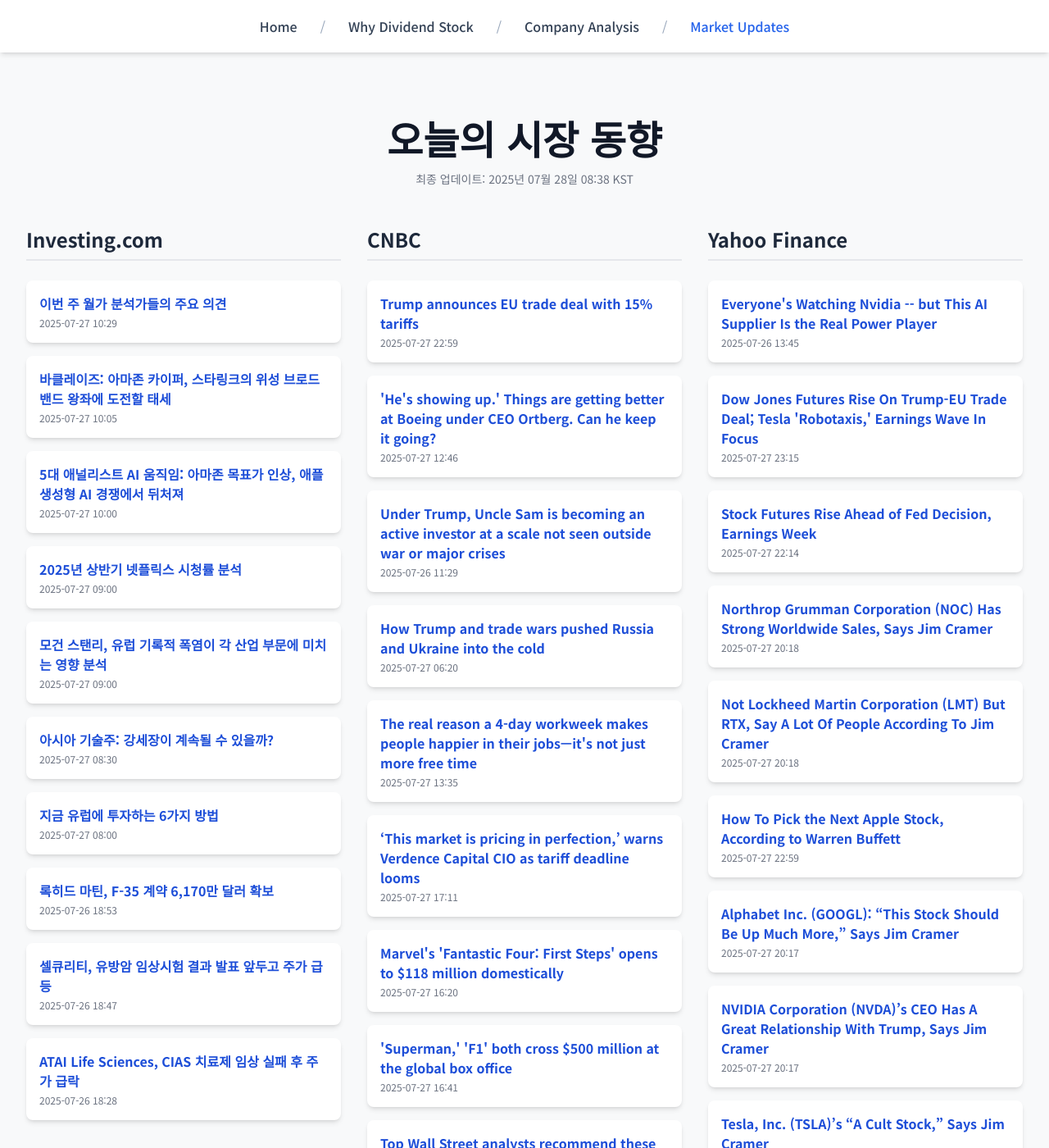
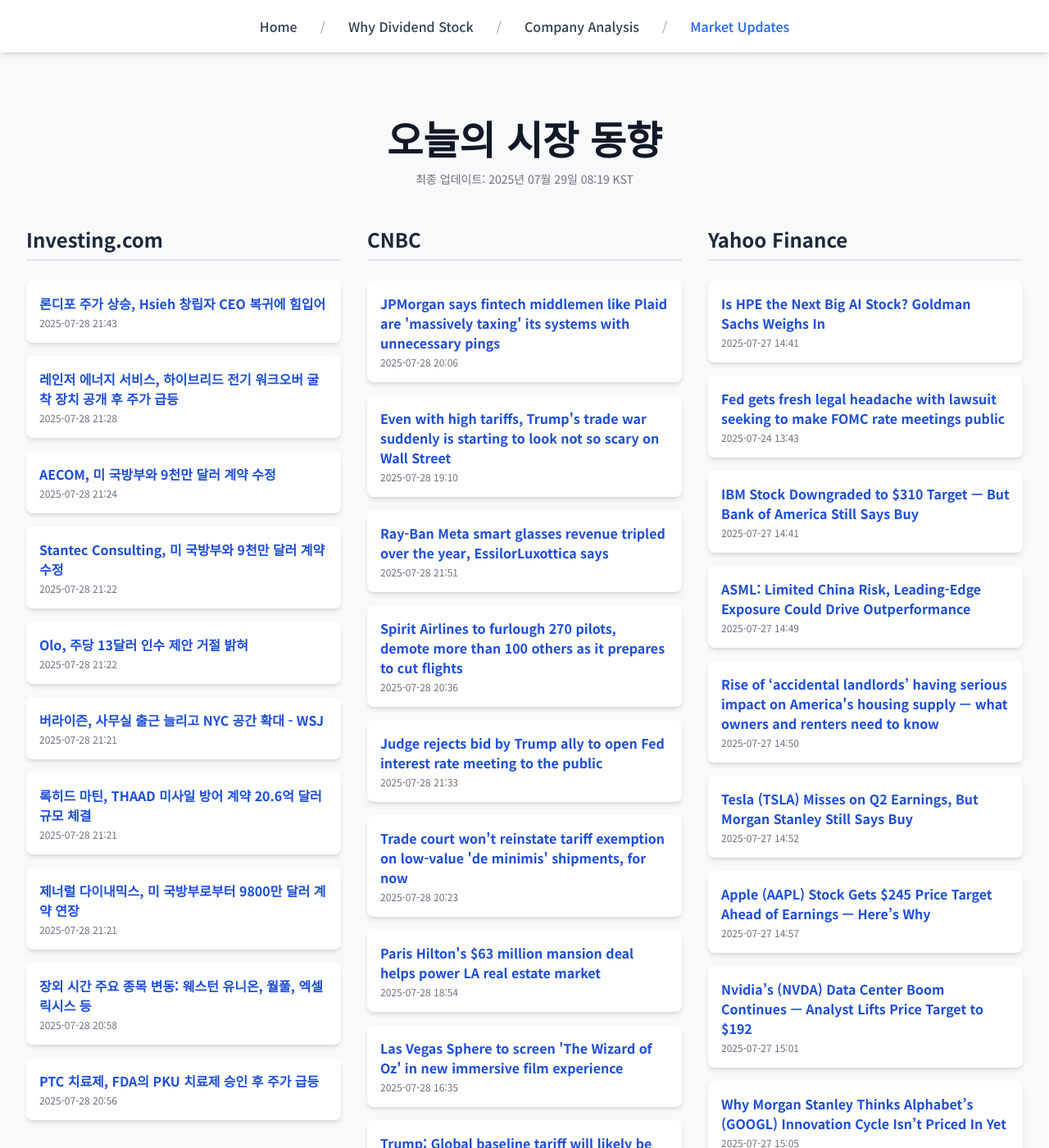
Before and after one commit to Kay-Hwang/my-company-analysis, a Jekyll site: the page built from market-updates.html, in a window 1280 px wide and 1400 px high. Shown: the whole window at 82% size. Built offline with Jekyll 4.4.1, drawn with Linux system fonts in a browser that asks for light colours; nearby versions of some CDN libraries; a script that is not in the unit is left out; some of the changed text lies outside the part shown.

Commit message:
Update daily data

```diff
--- a/_data/latest_data.json
+++ b/_data/latest_data.json
@@ -1,190 +1,190 @@
 {
-  "lastUpdated": "2025년 07월 28일 08:38 KST",
+  "lastUpdated": "2025년 07월 29일 08:19 KST",
   "news": {
     "investing": [
       {
-        "title": "이번 주 월가 분석가들의 주요 의견",
-        "link": "https://kr.investing.com/news/stock-market-news/article-1565138",
-        "pubDate": "2025-07-27 10:29:01",
-        "summary": "이번 주 월가 분석가들의 주요 의견"
+        "title": "론디포 주가 상승, Hsieh 창립자 CEO 복귀에 힘입어",
+        "link": "https://kr.investing.com/news/stock-market-news/article-93CH-1566863",
+        "pubDate": "2025-07-28 21:43:59",
+        "summary": "론디포 주가 상승, Hsieh 창립자 CEO 복귀에 힘입어"
       },
       {
-        "title": "바클레이즈: 아마존 카이퍼, 스타링크의 위성 브로드밴드 왕좌에 도전할 태세",
-        "link": "https://kr.investing.com/news/stock-market-news/article-1565135",
-        "pubDate": "2025-07-27 10:05:05",
-        "summary": "바클레이즈: 아마존 카이퍼, 스타링크의 위성 브로드밴드 왕좌에 도전할 태세"
+        "title": "레인저 에너지 서비스, 하이브리드 전기 워크오버 굴착 장치 공개 후 주가 급등",
+        "link": "https://kr.investing.com/news/stock-market-news/article-93CH-1566842",
+        "pubDate": "2025-07-28 21:28:34",
+        "summary": "레인저 에너지 서비스, 하이브리드 전기 워크오버 굴착 장치 공개 후 주가 급등"
       },
       {
-        "title": "5대 애널리스트 AI 움직임: 아마존 목표가 인상, 애플 생성형 AI 경쟁에서 뒤처져",
-        "link": "https://kr.investing.com/news/stock-market-news/article-1565129",
-        "pubDate": "2025-07-27 10:00:08",
-        "summary": "5대 애널리스트 AI 움직임: 아마존 목표가 인상, 애플 생성형 AI 경쟁에서 뒤처져"
+        "title": "AECOM, 미 국방부와 9천만 달러 계약 수정",
+        "link": "https://kr.investing.com/news/stock-market-news/article-93CH-1566832",
+        "pubDate": "2025-07-28 21:24:18",
+        "summary": "AECOM, 미 국방부와 9천만 달러 계약 수정"
       },
       {
-        "title": "2025년 상반기 넷플릭스 시청률 분석",
-        "link": "https://kr.investing.com/news/stock-market-news/article-1565114",
-        "pubDate": "2025-07-27 09:00:09",
-        "summary": "2025년 상반기 넷플릭스 시청률 분석"
+        "title": "Stantec Consulting, 미 국방부와 9천만 달러 계약 수정",
+        "link": "https://kr.investing.com/news/stock-market-news/article-93CH-1566829",
+        "pubDate": "2025-07-28 21:22:46",
+        "summary": "Stantec Consulting, 미 국방부와 9천만 달러 계약 수정"
       },
       {
-        "title": "모건 스탠리, 유럽 기록적 폭염이 각 산업 부문에 미치는 영향 분석",
-        "link": "https://kr.investing.com/news/stock-market-news/article-1565113",
-        "pubDate": "2025-07-27 09:00:04",
-        "summary": "모건 스탠리, 유럽 기록적 폭염이 각 산업 부문에 미치는 영향 분석"
+        "title": "Olo, 주당 13달러 인수 제안 거절 밝혀",
+        "link": "https://kr.investing.com/news/stock-market-news/article-93CH-1566828",
+        "pubDate": "2025-07-28 21:22:44",
+        "summary": "Olo, 주당 13달러 인수 제안 거절 밝혀"
       },
       {
-        "title": "아시아 기술주: 강세장이 계속될 수 있을까?",
-        "link": "https://kr.investing.com/news/stock-market-news/article-1565111",
-        "pubDate": "2025-07-27 08:30:04",
-        "summary": "아시아 기술주: 강세장이 계속될 수 있을까?"
+        "title": "버라이즌, 사무실 출근 늘리고 NYC 공간 확대 - WSJ",
+        "link": "https://kr.investing.com/news/stock-market-news/article-93CH-1566825",
+        "pubDate": "2025-07-28 21:21:37",
+        "summary": "버라이즌, 사무실 출근 늘리고 NYC 공간 확대 - WSJ"
       },
       {
-        "title": "지금 유럽에 투자하는 6가지 방법",
-        "link": "https://kr.investing.com/news/stock-market-news/article-1565097",
-        "pubDate": "2025-07-27 08:00:07",
-        "summary": "지금 유럽에 투자하는 6가지 방법"
+        "title": "록히드 마틴, THAAD 미사일 방어 계약 20.6억 달러 규모 체결",
+        "link": "https://kr.investing.com/news/stock-market-news/article-93CH-1566824",
+        "pubDate": "2025-07-28 21:21:36",
+        "summary": "록히드 마틴, THAAD 미사일 방어 계약 20.6억 달러 규모 체결"
       },
       {
-        "title": "록히드 마틴, F-35 계약 6,170만 달러 확보",
-        "link": "https://kr.investing.com/news/stock-market-news/article-93CH-1565008",
-        "pubDate": "2025-07-26 18:53:53",
-        "summary": "록히드 마틴, F-35 계약 6,170만 달러 확보"
+        "title": "제너럴 다이내믹스, 미 국방부로부터 9800만 달러 계약 연장",
+        "link": "https://kr.investing.com/news/stock-market-news/article-93CH-1566823",
+        "pubDate": "2025-07-28 21:21:20",
+        "summary": "제너럴 다이내믹스, 미 국방부로부터 9800만 달러 계약 연장"
       },
       {
-        "title": "셀큐리티, 유방암 임상시험 결과 발표 앞두고 주가 급등",
-        "link": "https://kr.investing.com/news/stock-market-news/article-93CH-1565007",
-        "pubDate": "2025-07-26 18:47:28",
-        "summary": "셀큐리티, 유방암 임상시험 결과 발표 앞두고 주가 급등"
+        "title": "장외 시간 주요 종목 변동: 웨스턴 유니온, 월풀, 엑셀릭시스 등",
+        "link": "https://kr.investing.com/news/stock-market-news/article-432SI-1566790",
+        "pubDate": "2025-07-28 20:58:20",
+        "summary": "장외 시간 주요 종목 변동: 웨스턴 유니온, 월풀, 엑셀릭시스 등"
       },
       {
-        "title": "ATAI Life Sciences, CIAS 치료제 임상 실패 후 주가 급락",
-        "link": "https://kr.investing.com/news/stock-market-news/article-93CH-1565005",
-        "pubDate": "2025-07-26 18:28:42",
-        "summary": "ATAI Life Sciences, CIAS 치료제 임상 실패 후 주가 급락"
+        "title": "PTC 치료제, FDA의 PKU 치료제 승인 후 주가 급등",
+        "link": "https://kr.investing.com/news/stock-market-news/article-93CH-1566784",
+        "pubDate": "2025-07-28 20:56:41",
+        "summary": "PTC 치료제, FDA의 PKU 치료제 승인 후 주가 급등"
       }
     ],
     "cnbc": [
       {
-        "title": "Trump announces EU trade deal with 15% tariffs",
-        "link": "https://www.cnbc.com/2025/07/27/trump-european-union-eu-trade-tariffs.html",
-        "pubDate": "Sun, 27 Jul 2025 22:59:02 GMT",
-        "summary": "President Donald Trump and European Commission President Ursula von der Leyen met for a pivotal discussion before Trump's Aug 1. tariff deadline."
+        "title": "JPMorgan says fintech middlemen like Plaid are 'massively taxing' its systems with unnecessary pings",
+        "link": "https://www.cnbc.com/2025/07/28/jpmorgan-fintech-middlemen-plaid-data-requests-taxing-systems.html",
+        "pubDate": "Mon, 28 Jul 2025 20:06:41 GMT",
+        "summary": "JPMorgan, the biggest U.S. bank by assets, is preparing to charge fintech middlemen such as Plaid and MX new fees for access to customer data."
       },
       {
-        "title": "'He's showing up.' Things are getting better at Boeing under CEO Ortberg. Can he keep it going?",
-        "link": "https://www.cnbc.com/2025/07/27/boeing-ceo-ortberg-airplane-deliveries-defense.html",
-        "pubDate": "Sun, 27 Jul 2025 12:46:03 GMT",
-        "summary": "Wall Street analysts expect the aircraft manufacturer to halve its second-quarter losses from a year ago when it reports earnings this week."
+        "title": "Even with high tariffs, Trump's trade war suddenly is starting to look not so scary on Wall Street",
+        "link": "https://www.cnbc.com/2025/07/28/trumps-trade-war-is-starting-to-look-not-so-scary-on-wall-street.html",
+        "pubDate": "Mon, 28 Jul 2025 19:10:55 GMT",
+        "summary": "Economists cite several factors as reasons for why the landscape looks less dire."
       },
       {
-        "title": "Under Trump, Uncle Sam is becoming an active investor at a scale not seen outside war or major crises",
-        "link": "https://www.cnbc.com/2025/07/26/under-trump-us-an-active-investor-at-scale-not-seen-outside-major-crises.html",
-        "pubDate": "Sat, 26 Jul 2025 11:29:46 GMT",
-        "summary": "The Trump administration has shown that it's willing to buy up stakes in publicly traded companies, a level of intervention that some say is unprecedented."
+        "title": "Ray-Ban Meta smart glasses revenue tripled over the year, EssilorLuxottica says",
+        "link": "https://www.cnbc.com/2025/07/28/ray-ban-meta-revenue-tripled-essilorluxottica.html",
+        "pubDate": "Mon, 28 Jul 2025 21:51:48 GMT",
+        "summary": "Revenue from sales of Ray-Ban Meta smart glasses more than tripled during the first half of the year, EssilorLuxottica said in its latest earnings report."
       },
       {
-        "title": "How Trump and trade wars pushed Russia and Ukraine into the cold",
-        "link": "https://www.cnbc.com/2025/07/27/how-trump-and-trade-wars-pushed-russia-and-ukraine-into-the-cold.html",
-        "pubDate": "Sun, 27 Jul 2025 06:20:47 GMT",
-        "summary": "It's easy to forget Russian and Ukrainian soldiers continue to fight for every inch of frontline territory in Ukraine, and the world feels like it has moved on."
+        "title": "Spirit Airlines to furlough 270 pilots, demote more than 100 others as it prepares to cut flights",
+        "link": "https://www.cnbc.com/2025/07/28/spirit-airlines-to-furlough-270-pilots-downgrade-more-than-100-others.html",
+        "pubDate": "Mon, 28 Jul 2025 20:36:59 GMT",
+        "summary": "Spirit emerged from Chapter 11 bankruptcy in March and has been trying to win over customers with more upscale travel options."
       },
       {
-        "title": "The real reason a 4-day workweek makes people happier in their jobs—it's not just more free time",
-        "link": "https://www.cnbc.com/2025/07/27/the-real-reason-a-4-day-workweek-makes-people-happier-in-their-jobs.html",
-        "pubDate": "Sun, 27 Jul 2025 13:35:01 GMT",
-        "summary": "Juliet Schor has researched the impacts of a four-day workweek on 245 businesses and 8,700 people."
+        "title": "Judge rejects bid by Trump ally to open Fed interest rate meeting to the public",
+        "link": "https://www.cnbc.com/2025/07/28/fed-rate-powell-azoria-fund-lawsuit.html",
+        "pubDate": "Mon, 28 Jul 2025 21:33:21 GMT",
+        "summary": "Azoria Capital sued Federal Reserve Chairman Jerome Powell to force the Federal Open Market Committee to open its interest rate meetings to the public."
       },
       {
-        "title": "‘This market is pricing in perfection,’ warns Verdence Capital CIO as tariff deadline looms",
-        "link": "https://www.cnbc.com/2025/07/27/tariff-turmoil-market-pricing-in-perfection-warns-verdence-cio.html",
-        "pubDate": "Sun, 27 Jul 2025 17:11:32 GMT",
-        "summary": "The market may be trading around record highs, but Verdence Capital's Megan Horneman is worried trouble is lurking."
+        "title": "Trade court won't reinstate tariff exemption on low-value 'de minimis' shipments, for now",
+        "link": "https://www.cnbc.com/2025/07/28/trade-tariff-exemption-trump-lawsuit.html",
+        "pubDate": "Mon, 28 Jul 2025 20:23:11 GMT",
+        "summary": "A federal appeals court will soon hear oral arguments in a major case challenging Trump's \"reciprocal\" tariffs."
       },
       {
-        "title": "Marvel's 'Fantastic Four: First Steps' opens to $118 million domestically",
-        "link": "https://www.cnbc.com/2025/07/27/marvels-fantastic-four-first-steps-opens-to-118-million.html",
-        "pubDate": "Sun, 27 Jul 2025 16:20:37 GMT",
-        "summary": "Marvel's \"Fantastic Four: First Steps\" opened to an estimated $118 million at the domestic box office."
+        "title": "Paris Hilton's $63 million mansion deal helps power LA real estate market",
+        "link": "https://www.cnbc.com/2025/07/28/los-angeles-luxury-real-estate.html",
+        "pubDate": "Mon, 28 Jul 2025 18:54:56 GMT",
+        "summary": "Los Angeles real estate dominated the list of the top 10 most expensive homes sold in June, according to Redfin."
       },
       {
-        "title": "'Superman,' 'F1' both cross $500 million at the global box office",
-        "link": "https://www.cnbc.com/2025/07/27/superman-f1-both-cross-500-million-at-the-global-box-office.html",
-        "pubDate": "Sun, 27 Jul 2025 16:41:44 GMT",
-        "summary": "Warner Bros. Discovery had two films cross the $500 million mark this weekend — DC Studio's \"Superman\" and Apple's \"F1.\""
+        "title": "Las Vegas Sphere to screen 'The Wizard of Oz' in new immersive film experience",
+        "link": "https://www.cnbc.com/2025/07/28/las-vegas-sphere-wizard-of-oz-film.html",
+        "pubDate": "Mon, 28 Jul 2025 16:35:23 GMT",
+        "summary": "The Las Vegas Sphere will soon screen 1939's \"The Wizard of Oz\" in a new immersive film experience."
       },
       {
-        "title": "Top Wall Street analysts recommend these dividend stocks for regular income",
-        "link": "https://www.cnbc.com/2025/07/27/top-wall-street-analysts-recommend-these-dividend-stocks-for-regular-income.html",
-        "pubDate": "Sun, 27 Jul 2025 11:17:07 GMT",
-        "summary": "TipRanks' analyst ranking service discusses three dividend-paying stocks, including EOG Resources and Verizon, favored by Wall Street."
+        "title": "Trump: Global baseline tariff will likely be 15% to 20%",
+        "link": "https://www.cnbc.com/2025/07/28/trump-world-tariff-trade.html",
+        "pubDate": "Mon, 28 Jul 2025 16:24:18 GMT",
+        "summary": "The figures are significant because they represent a major increase from the 10% baseline tariff Trump announced in April of this year."
       },
       {
-        "title": "I’m a travel expert who has visited 70 countries—these 7 phrases make you sound like ‘an obnoxious American’",
-        "link": "https://www.cnbc.com/2025/07/27/these-phrases-make-you-sound-like-an-obnoxious-american-traveling-abroad.html",
-        "pubDate": "Sun, 27 Jul 2025 13:00:01 GMT",
-        "summary": "These phrases Americans often say while traveling abroad \"can come off as rude, offensive, or ignorant,\" says Chicago-based travel writer Meena Thiruvengadam."
+        "title": "Trump Organization says Amazon, Walmart, eBay sellers are hawking knockoff shirts, hats, mugs",
+        "link": "https://www.cnbc.com/2025/07/28/trump-amazon-walmart-ebay-sellers-counterfeit.html",
+        "pubDate": "Mon, 28 Jul 2025 20:33:03 GMT",
+        "summary": "The Trump Organization said several unnamed businesses sold counterfeit coffee mugs, hats and other goods bearing its trademarks."
       }
     ],
     "yahoo": [
       {
-        "title": "Everyone's Watching Nvidia -- but This AI Supplier Is the Real Power Player",
-        "link": "https://finance.yahoo.com/news/everyones-watching-nvidia-ai-supplier-134500604.html",
-        "pubDate": "2025-07-26T13:45:00Z",
-        "summary": "Everyone's Watching Nvidia -- but This AI Supplier Is the Real Power Player"
+        "title": "Is HPE the Next Big AI Stock? Goldman Sachs Weighs In",
+        "link": "https://finance.yahoo.com/news/hpe-next-big-ai-stock-144138706.html",
+        "pubDate": "2025-07-27T14:41:38Z",
+        "summary": "Is HPE the Next Big AI Stock? Goldman Sachs Weighs In"
       },
       {
-        "title": "Dow Jones Futures Rise On Trump-EU Trade Deal; Tesla 'Robotaxis,' Earnings Wave In Focus",
-        "link": "https://www.investors.com/market-trend/stock-market-today/dow-jones-futures-trump-eu-trade-deal-tesla-robotaxis/?src=A00220&yptr=yahoo",
-        "pubDate": "2025-07-27T23:15:59Z",
-        "summary": "Dow Jones Futures Rise On Trump-EU Trade Deal; Tesla 'Robotaxis,' Earnings Wave In Focus"
+        "title": "Fed gets fresh legal headache with lawsuit seeking to make FOMC rate meetings public",
+        "link": "https://finance.yahoo.com/news/fed-gets-fresh-legal-headache-with-lawsuit-seeking-to-make-fomc-rate-meetings-public-134338644.html",
+        "pubDate": "2025-07-24T13:43:38Z",
+        "summary": "Fed gets fresh legal headache with lawsuit seeking to make FOMC rate meetings public"
       },
       {
-        "title": "Stock Futures Rise Ahead of Fed Decision, Earnings Week",
-        "link": "https://www.barrons.com/articles/stock-futures-sunday-trading-925cb155?siteid=yhoof2&yptr=yahoo",
-        "pubDate": "2025-07-27T22:14:00Z",
-        "summary": "Stock Futures Rise Ahead of Fed Decision, Earnings Week"
+        "title": "IBM Stock Downgraded to $310 Target — But Bank of America Still Says Buy",
+        "link": "https://finance.yahoo.com/news/ibm-stock-downgraded-310-target-144107994.html",
+        "pubDate": "2025-07-27T14:41:07Z",
+        "summary": "IBM Stock Downgraded to $310 Target — But Bank of America Still Says Buy"
       },
       {
-        "title": "Northrop Grumman Corporation (NOC) Has Strong Worldwide Sales, Says Jim Cramer",
-        "link": "https://finance.yahoo.com/news/northrop-grumman-corporation-noc-strong-201853614.html",
-        "pubDate": "2025-07-27T20:18:53Z",
-        "summary": "Northrop Grumman Corporation (NOC) Has Strong Worldwide Sales, Says Jim Cramer"
+        "title": "ASML: Limited China Risk, Leading-Edge Exposure Could Drive Outperformance",
+        "link": "https://finance.yahoo.com/news/asml-limited-china-risk-leading-144910827.html",
+        "pubDate": "2025-07-27T14:49:10Z",
+        "summary": "ASML: Limited China Risk, Leading-Edge Exposure Could Drive Outperformance"
       },
       {
-        "title": "Not Lockheed Martin Corporation (LMT) But RTX, Say A Lot Of People According To Jim Cramer",
-        "link": "https://finance.yahoo.com/news/not-lockheed-martin-corporation-lmt-201840944.html",
-        "pubDate": "2025-07-27T20:18:40Z",
-        "summary": "Not Lockheed Martin Corporation (LMT) But RTX, Say A Lot Of People According To Jim Cramer"
+        "title": "Rise of ‘accidental landlords’ having serious impact on America's housing supply — what owners and renters need to know",
+        "link": "https://finance.yahoo.com/news/rise-accidental-landlords-having-serious-145000626.html",
+        "pubDate": "2025-07-27T14:50:00Z",
+        "summary": "Rise of ‘accidental landlords’ having serious impact on America's housing supply — what owners and renters need to know"
       },
       {
-        "title": "How To Pick the Next Apple Stock, According to Warren Buffett",
-        "link": "https://finance.yahoo.com/news/pick-next-apple-stock-according-144835186.html",
-        "pubDate": "2025-07-27T22:59:08Z",
-        "summary": "How To Pick the Next Apple Stock, According to Warren Buffett"
+        "title": "Tesla (TSLA) Misses on Q2 Earnings, But Morgan Stanley Still Says Buy",
+        "link": "https://finance.yahoo.com/news/tesla-tsla-misses-q2-earnings-145218715.html",
+        "pubDate": "2025-07-27T14:52:18Z",
+        "summary": "Tesla (TSLA) Misses on Q2 Earnings, But Morgan Stanley Still Says Buy"
       },
       {
-        "title": "Alphabet Inc. (GOOGL): “This Stock Should Be Up Much More,” Says Jim Cramer",
-        "link": "https://finance.yahoo.com/news/alphabet-inc-googl-stock-much-201742323.html",
-        "pubDate": "2025-07-27T20:17:42Z",
-        "summary": "Alphabet Inc. (GOOGL): “This Stock Should Be Up Much More,” Says Jim Cramer"
+        "title": "Apple (AAPL) Stock Gets $245 Price Target Ahead of Earnings — Here’s Why",
+        "link": "https://finance.yahoo.com/news/apple-aapl-stock-gets-245-145751154.html",
+        "pubDate": "2025-07-27T14:57:51Z",
+        "summary": "Apple (AAPL) Stock Gets $245 Price Target Ahead of Earnings — Here’s Why"
       },
       {
-        "title": "NVIDIA Corporation (NVDA)’s CEO Has A Great Relationship With Trump, Says Jim Cramer",
-        "link": "https://finance.yahoo.com/news/nvidia-corporation-nvda-ceo-great-201723165.html",
-        "pubDate": "2025-07-27T20:17:23Z",
-        "summary": "NVIDIA Corporation (NVDA)’s CEO Has A Great Relationship With Trump, Says Jim Cramer"
+        "title": "Nvidia’s (NVDA) Data Center Boom Continues — Analyst Lifts Price Target to $192",
+        "link": "https://finance.yahoo.com/news/nvidia-nvda-data-center-boom-150159157.html",
+        "pubDate": "2025-07-27T15:01:59Z",
+        "summary": "Nvidia’s (NVDA) Data Center Boom Continues — Analyst Lifts Price Target to $192"
       },
       {
-        "title": "Tesla, Inc. (TSLA)’s “A Cult Stock,” Says Jim Cramer",
-        "link": "https://finance.yahoo.com/news/tesla-inc-tsla-cult-stock-201655818.html",
-        "pubDate": "2025-07-27T20:16:55Z",
-        "summary": "Tesla, Inc. (TSLA)’s “A Cult Stock,” Says Jim Cramer"
+        "title": "Why Morgan Stanley Thinks Alphabet’s (GOOGL) Innovation Cycle Isn’t Priced In Yet",
+        "link": "https://finance.yahoo.com/news/why-morgan-stanley-thinks-alphabet-150510446.html",
+        "pubDate": "2025-07-27T15:05:10Z",
+        "summary": "Why Morgan Stanley Thinks Alphabet’s (GOOGL) Innovation Cycle Isn’t Priced In Yet"
       },
       {
-        "title": "Dow Inc. (DOW): Good News About Industrial Economy Isn’t Helping, Says Jim Cramer",
-        "link": "https://finance.yahoo.com/news/dow-inc-dow-good-news-201632880.html",
-        "pubDate": "2025-07-27T20:16:32Z",
-        "summary": "Dow Inc. (DOW): Good News About Industrial Economy Isn’t Helping, Says Jim Cramer"
+        "title": "Meta Sees Ad Momentum Ahead of Earnings — Analysts Raise Targets",
+        "link": "https://finance.yahoo.com/news/meta-sees-ad-momentum-ahead-150904493.html",
+        "pubDate": "2025-07-27T15:09:04Z",
+        "summary": "Meta Sees Ad Momentum Ahead of Earnings — Analysts Raise Targets"
       }
     ]
   }
```
